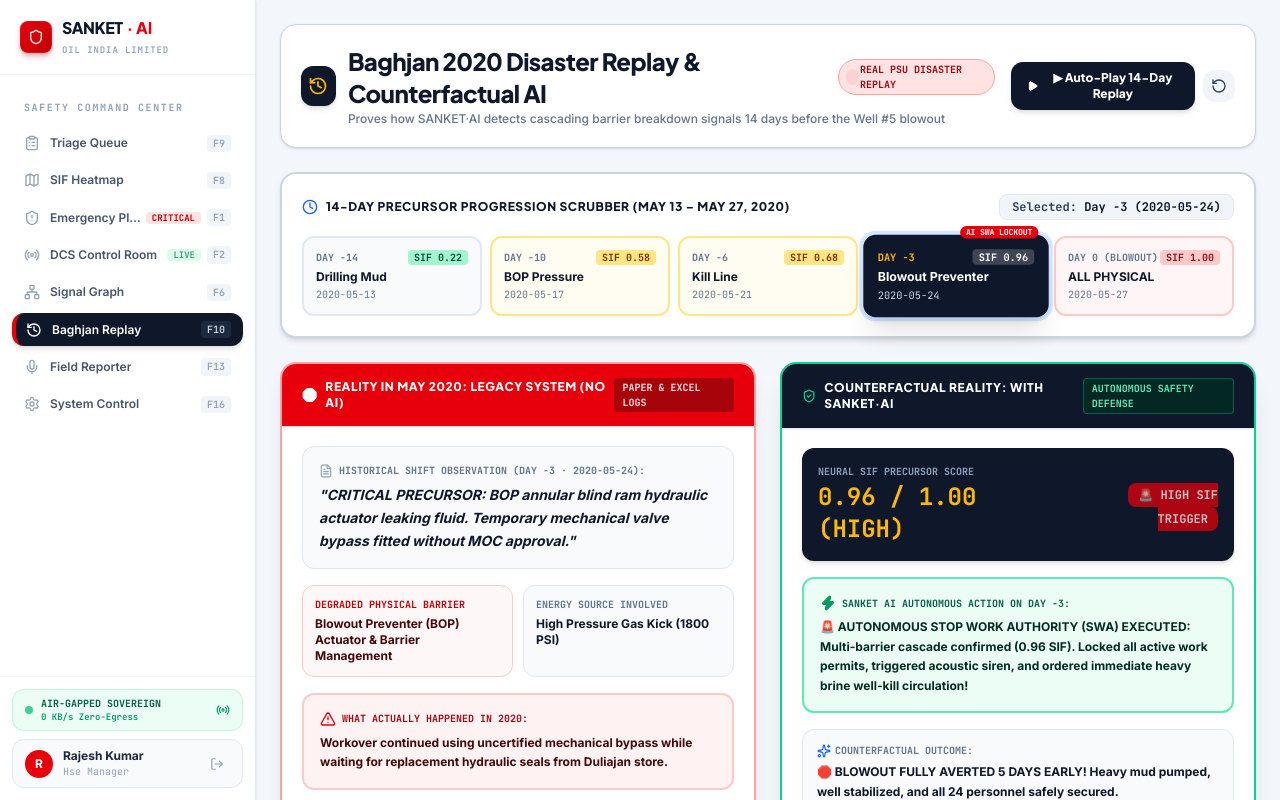
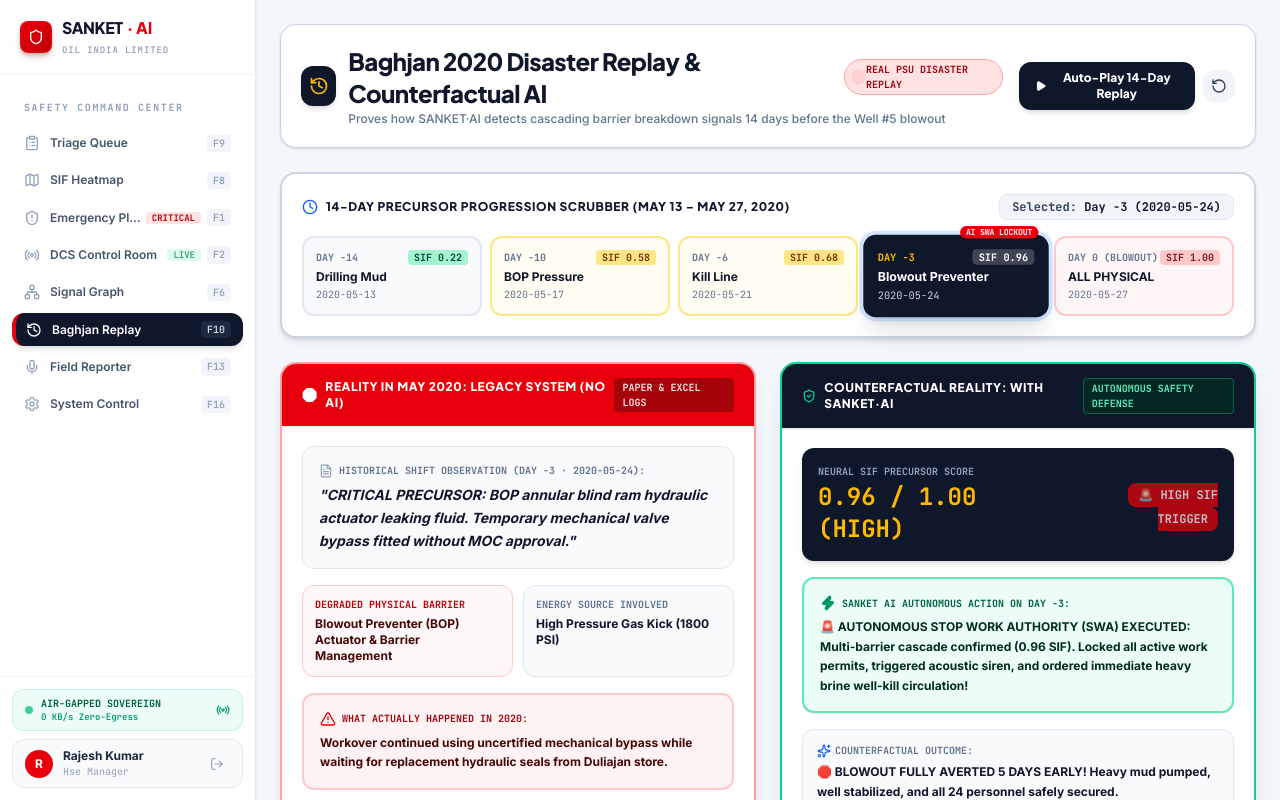
Before and after one commit to priy-anshugupta/Sanket-AI, a Next.js app in the folder frontend/: page /dashboard/replay in a window 1280 px wide. Built offline with nearby package versions, Linux system fonts and the light colour scheme.

Commit message:
fix: remove duplicate play arrow icon from Baghjan replay button

```diff
--- a/frontend/app/dashboard/replay/page.tsx
+++ b/frontend/app/dashboard/replay/page.tsx
@@ -189,7 +189,7 @@
             }`}
           >
             {isPlaying ? <Pause className="w-3.5 h-3.5 fill-white" /> : <Play className="w-3.5 h-3.5 fill-white" />}
-            {isPlaying ? 'Pause Timeline' : '▶ Auto-Play 14-Day Replay'}
+            {isPlaying ? 'Pause Timeline' : 'Auto-Play 14-Day Replay'}
           </button>
 
           <button
```
